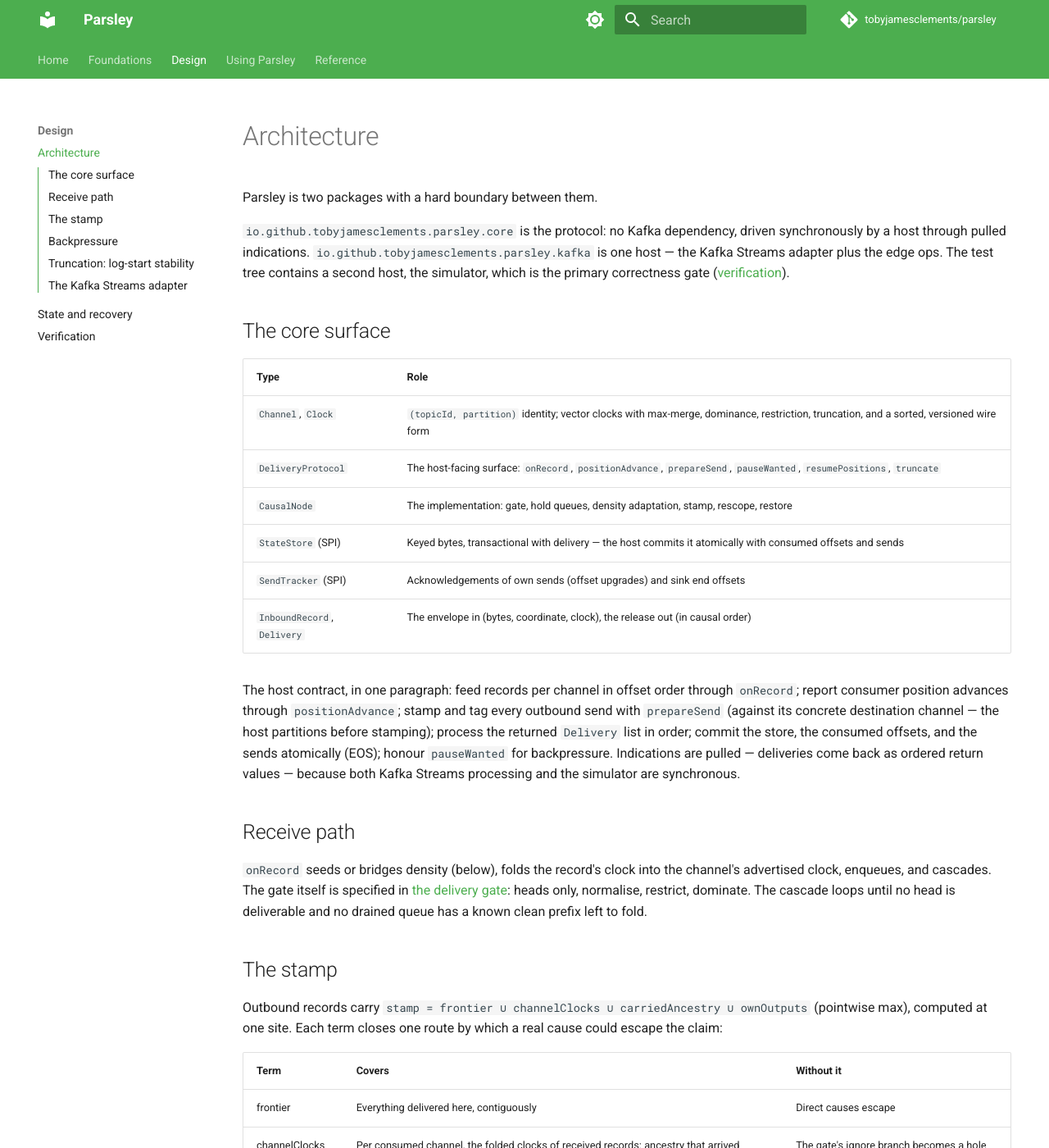
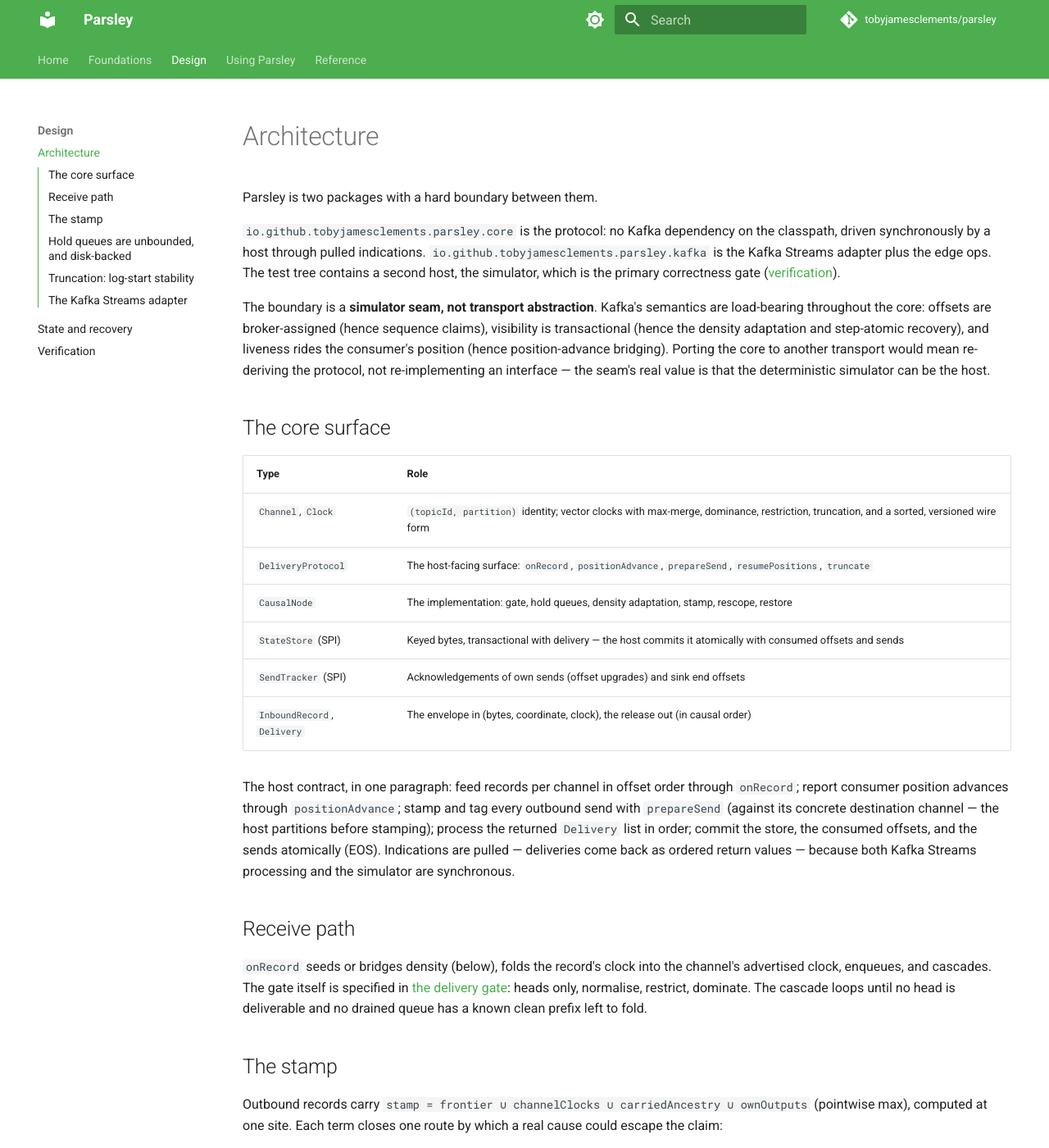
Before and after one commit to tobyjamesclements/parsley, an MkDocs documentation site: the page built from docs/design/architecture.md, in a window 1280 px wide and 1400 px high. Shown: the whole window at 82% size. Built offline with MkDocs 1.6.1 and Material for MkDocs 9.7.7, drawn with Linux system fonts in a browser that asks for light colours; comment, search, counter and statistics services are not loaded; some of the changed text lies outside the part shown.

Commit message:
Drop pauseWanted; the hold queue is unbounded and disk-backed by design
Per-channel fetch pausing cannot be honoured from inside a Kafka
Streams task: the poll loop's own pause/resume bookkeeping, the task
buffers, and lag-aware scheduling all own the fetch layer. Rather than
ship a signal the primary host cannot act on, the backpressure surface
is gone - pauseWanted and maxHeldPerChannel are removed everywhere, and
the documented stance is the one the state model already implies: held
records live in RocksDB and its changelog, a lagging cause channel
grows disk rather than heap, hold depth is the operational signal, and
retention economics are the bound. A wedge is a loud stall, never a
silent loss.

The docs also stop claiming the core is transport-agnostic. Kafka's
semantics are load-bearing throughout (broker-assigned offsets behind
sequence claims, transactional visibility behind the density
adaptation, consumer positions behind liveness); the core/kafka
boundary is a simulator seam, and is now described as exactly that.

Co-Authored-By: Claude Opus 5 (1M context) <noreply@anthropic.com>
Claude-Session: https://claude.ai/code/session_01UbPFGswogqyoT93R9U5MUr

```diff
--- a/docs/design/architecture.md
+++ b/docs/design/architecture.md
@@ -2,18 +2,25 @@
 
 Parsley is two packages with a hard boundary between them.
 
-`io.github.tobyjamesclements.parsley.core` is the protocol: no Kafka dependency, driven
-synchronously by a host through pulled indications. `io.github.tobyjamesclements.parsley.kafka`
-is one host — the Kafka Streams adapter plus the edge ops. The test tree contains a second
-host, the simulator, which is the primary correctness gate
+`io.github.tobyjamesclements.parsley.core` is the protocol: no Kafka dependency on the
+classpath, driven synchronously by a host through pulled indications.
+`io.github.tobyjamesclements.parsley.kafka` is the Kafka Streams adapter plus the edge ops.
+The test tree contains a second host, the simulator, which is the primary correctness gate
 ([verification](verification.md)).
+
+The boundary is a **simulator seam, not transport abstraction**. Kafka's semantics are
+load-bearing throughout the core: offsets are broker-assigned (hence sequence claims),
+visibility is transactional (hence the density adaptation and step-atomic recovery), and
+liveness rides the consumer's position (hence position-advance bridging). Porting the core to
+another transport would mean re-deriving the protocol, not re-implementing an interface — the
+seam's real value is that the deterministic simulator can be the host.
 
 ## The core surface
 
 | Type | Role |
 |---|---|
 | `Channel`, `Clock` | `(topicId, partition)` identity; vector clocks with max-merge, dominance, restriction, truncation, and a sorted, versioned wire form |
-| `DeliveryProtocol` | The host-facing surface: `onRecord`, `positionAdvance`, `prepareSend`, `pauseWanted`, `resumePositions`, `truncate` |
+| `DeliveryProtocol` | The host-facing surface: `onRecord`, `positionAdvance`, `prepareSend`, `resumePositions`, `truncate` |
 | `CausalNode` | The implementation: gate, hold queues, density adaptation, stamp, rescope, restore |
 | `StateStore` (SPI) | Keyed bytes, transactional with delivery — the host commits it atomically with consumed offsets and sends |
 | `SendTracker` (SPI) | Acknowledgements of own sends (offset upgrades) and sink end offsets |
@@ -22,10 +29,10 @@ host, the simulator, which is the primary correctness gate
 The host contract, in one paragraph: feed records per channel in offset order through
 `onRecord`; report consumer position advances through `positionAdvance`; stamp and tag every
 outbound send with `prepareSend` (against its concrete destination channel — the host
-partitions before stamping); process the returned `Delivery` list in order; commit the store, the
-consumed offsets, and the sends atomically (EOS); honour `pauseWanted` for backpressure.
-Indications are pulled — deliveries come back as ordered return values — because both Kafka
-Streams processing and the simulator are synchronous.
+partitions before stamping); process the returned `Delivery` list in order; commit the store,
+the consumed offsets, and the sends atomically (EOS). Indications are pulled — deliveries come
+back as ordered return values — because both Kafka Streams processing and the simulator are
+synchronous.
 
 ## Receive path
 
@@ -67,12 +74,16 @@ anything a persisted copy could have held, so persisting it would be redundant.
 heals every restart-shaped gap: acknowledgements lost with a crash, and former sinks
 ([scope changes](state.md#scope-changes)).
 
-## Backpressure
+## Hold queues are unbounded, and disk-backed
 
-`pauseWanted(channel)` turns on when a channel's hold queue exceeds the configured bound. The
-host pauses fetching that channel; causes never arrive on the channel whose head is blocked,
-so pausing it cannot starve the release. Records are never dropped — this bounds memory, not
-safety.
+There is deliberately no backpressure surface. Per-channel fetch pausing cannot be honoured
+from inside a Kafka Streams task — the poll loop's own pause/resume bookkeeping, the task's
+internal buffers, and lag-aware record scheduling all sit between a processor and the fetch
+layer, and all belong to Streams. Rather than ship a signal the primary host cannot act on,
+the hold queue is unbounded and lives in the state store: a lagging cause channel grows disk
+and changelog, never heap, and the operational response is monitoring hold depth and sizing
+retention — the same economics that already bound the causal history a deployment keeps.
+Records are never dropped, and a wedge is a loud stall, not a silent loss.
 
 ## Truncation: log-start stability
 
```
Also changed, not shown: README.md (+6 -5 lines), docs/guide/getting-started.md (+4 -3 lines), docs/index.md (+4 -1 lines), 8 other files.
